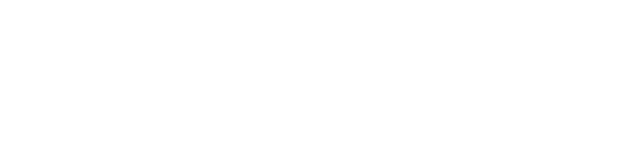
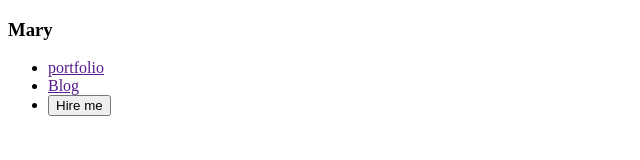
Before and after one commit to Alamin2099/web-devloper-portfolio, a plain HTML site: page index.html in a window 1280 px wide. Shown: the whole page, without its empty margins (0-640 px from the left). Drawn offline with Linux system fonts and the light colour scheme.

Commit message:
added nav var

```diff
--- a/index.html
+++ b/index.html
@@ -7,7 +7,14 @@
 </head>
 <body>
     <header>
-
+        <nav>
+            <h3>Mary</h3>
+            <ul>
+                <li><a href="">portfolio</a></li>
+                <li><a href="">Blog</a></li>
+                <li><a href=""><button>Hire me</button></a></li>
+            </ul>
+        </nav>
     </header>
     <main>
 
```
